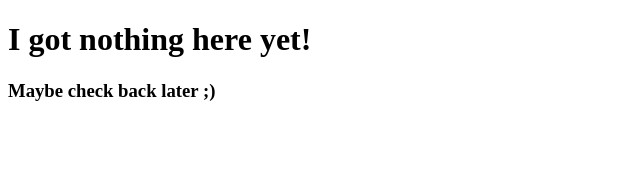
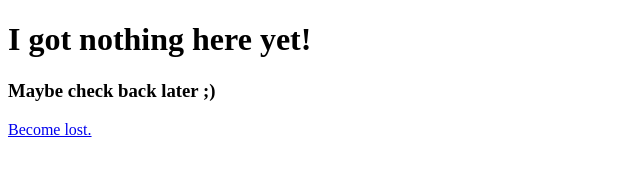
Before and after one commit to FilipeCollura/Website, a plain HTML site: page index.html in a window 1280 px wide. Shown: the whole page, without its empty margins (0-640 px from the left). Drawn offline with Linux system fonts and the light colour scheme.

Commit message:
Update index.html

```diff
--- a/index.html
+++ b/index.html
@@ -13,3 +13,4 @@
   <h1>I got nothing here yet!</h1>
   <h3>Maybe check back later ;)</h3>
 </body>
+<a href="/404.html">Become lost.</a>
```
